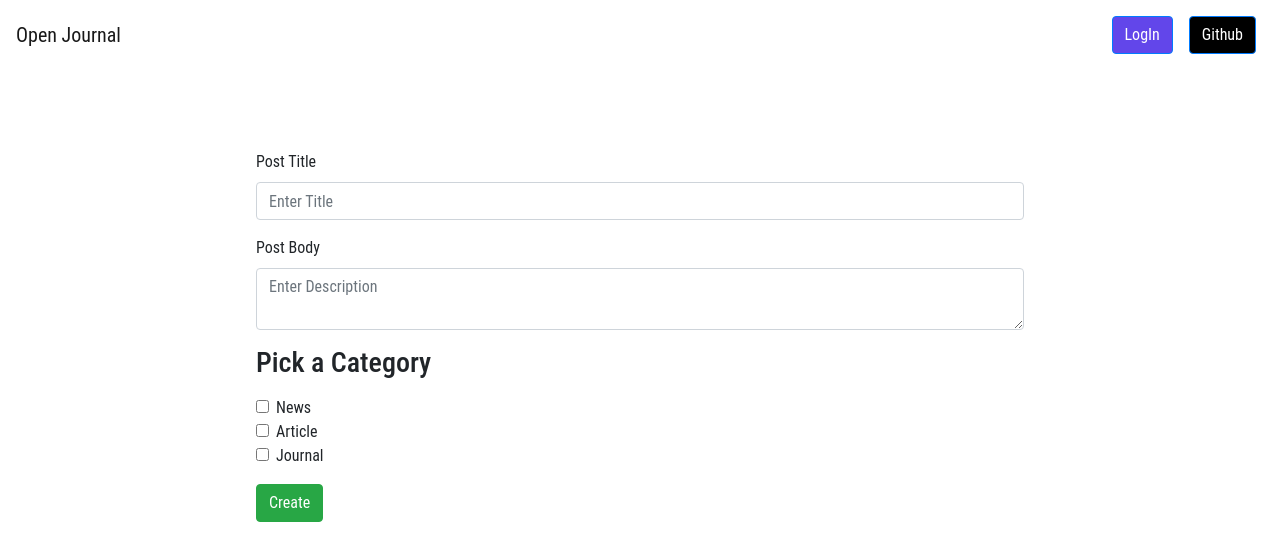
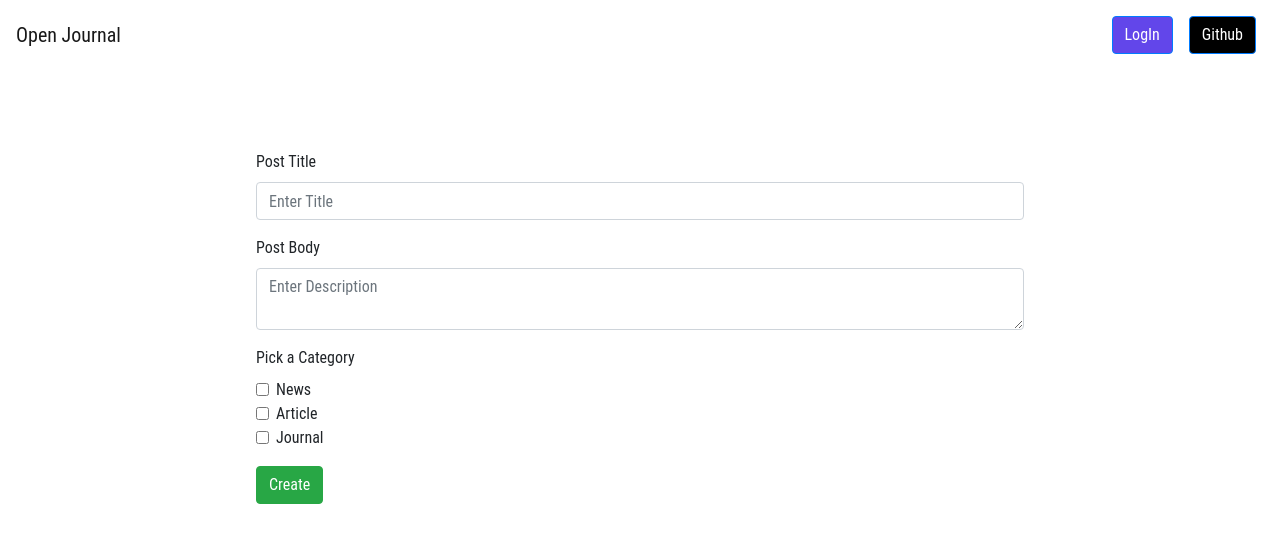
Before and after one commit to madhukar01/open_journal, a React (Create React App) app: page /createpost in a window 1280 px wide. Shown: the top 560 px of the page. Built offline with nearby package versions, Linux system fonts and the light colour scheme.

Commit message:
fix(label): fix label size

```diff
--- a/src/components/CreatePost.js
+++ b/src/components/CreatePost.js
@@ -15,7 +15,7 @@ function CreatePost() {
                     <Form.Control as="textarea" type="text" placeholder="Enter Description" />
                 </Form.Group>
                 <Form.Group className="mb-3" controlId="postcategory">
-                    <Form.Label><h3>Pick a Category</h3></Form.Label>
+                    <Form.Label>Pick a Category</Form.Label>
                     <Form.Check type="checkbox" label="News" />
                     <Form.Check type="checkbox" label="Article" />
                     <Form.Check type="checkbox" label="Journal" />
```
